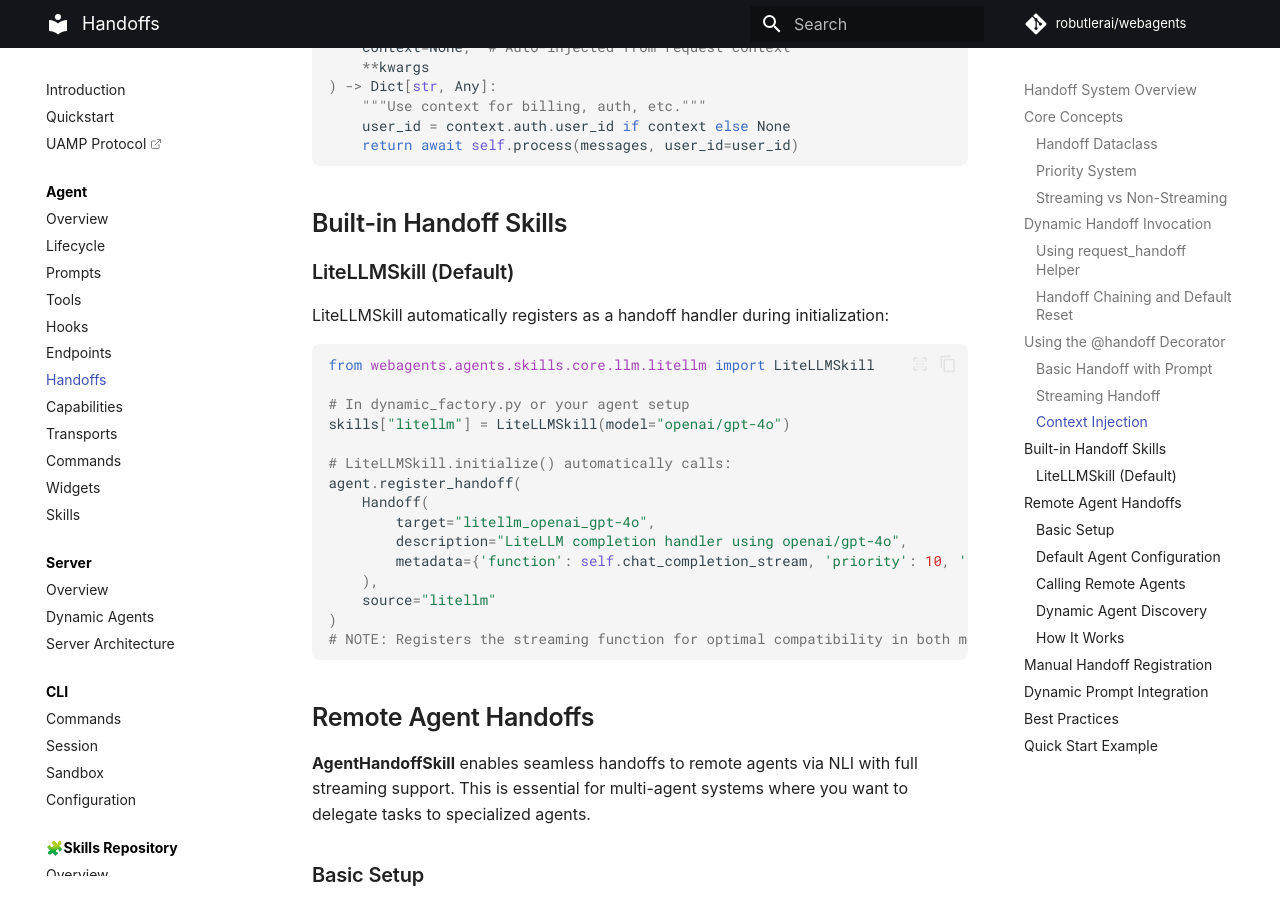
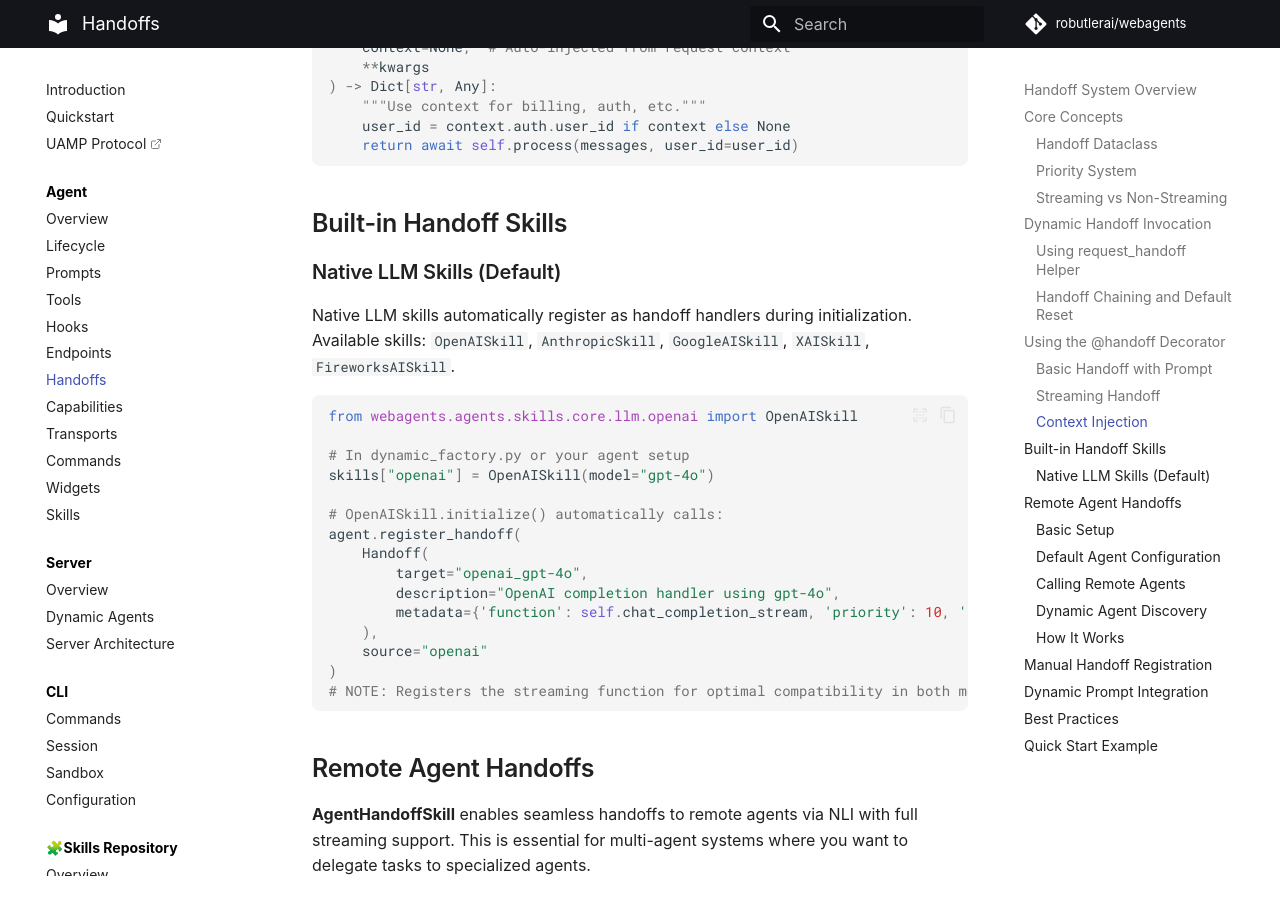
Before and after one commit to robutlerai/webagents, an MkDocs documentation site: the page built from docs/agent/handoffs.md, in a window 1280 px wide and 900 px high, scrolled down 4476 px. Built offline with MkDocs 1.6.1 and Material for MkDocs 9.7.7, drawn with Linux system fonts in a browser that asks for light colours; comment, search, counter and statistics services are not loaded; some of the changed text lies outside the part shown.

Commit message:
Update documentation for LLM skills and payment processing
- Revised handoff documentation to reflect changes in LLM skill names and providers, replacing LiteLLM with OpenAI and other native skills.
- Updated payment processing documentation to clarify cost calculation methods, transitioning from LiteLLM to server-side MODEL_PRICING for LLM costs.
- Enhanced clarity on BYOK (Bring Your Own Key) detection and handling in payment scenarios.

````diff
--- a/docs/agent/handoffs.md
+++ b/docs/agent/handoffs.md
@@ -4,7 +4,7 @@ The handoff system provides a unified interface for both local LLM completions a
 
 Handoffs enable seamless completion handling through a unified interface that supports:
 
-- **Local LLM completions** (via LiteLLM, OpenAI, etc.)
+- **Local LLM completions** (via OpenAI, Anthropic, Google, xAI, Fireworks)
 - **Remote agent handoffs** - Delegate to specialized agents with full streaming support
 - **Automatic streaming/non-streaming adaptation**
 - **Priority-based handler selection**
@@ -124,10 +124,10 @@ This ensures that dynamic handoffs are **temporary switches** for specific reque
 ```python
 # Turn 1: User: "Use specialist"
 # → LLM calls use_specialist() → specialist handoff executes → response streams
-# → After turn ends, active_handoff resets to default (e.g., litellm)
+# → After turn ends, active_handoff resets to default (e.g., openai)
 
 # Turn 2: User: "What about this?"
-# → Uses default handoff (litellm) again
+# → Uses default handoff (openai) again
 ```
 
 **Handoff chaining** is also supported - a handoff can request another handoff during its execution, allowing multi-stage processing within a single turn.
@@ -199,24 +199,24 @@ async def completion_with_context(
 
 ## Built-in Handoff Skills
 
-### LiteLLMSkill (Default)
+### Native LLM Skills (Default)
 
-LiteLLMSkill automatically registers as a handoff handler during initialization:
+Native LLM skills automatically register as handoff handlers during initialization. Available skills: `OpenAISkill`, `AnthropicSkill`, `GoogleAISkill`, `XAISkill`, `FireworksAISkill`.
 
 ```python
-from webagents.agents.skills.core.llm.litellm import LiteLLMSkill
+from webagents.agents.skills.core.llm.openai import OpenAISkill
 
 # In dynamic_factory.py or your agent setup
-skills["litellm"] = LiteLLMSkill(model="openai/gpt-4o")
+skills["openai"] = OpenAISkill(model="gpt-4o")
 
-# LiteLLMSkill.initialize() automatically calls:
+# OpenAISkill.initialize() automatically calls:
 agent.register_handoff(
     Handoff(
-        target="litellm_openai_gpt-4o",
-        description="LiteLLM completion handler using openai/gpt-4o",
+        target="openai_gpt-4o",
+        description="OpenAI completion handler using gpt-4o",
         metadata={'function': self.chat_completion_stream, 'priority': 10, 'is_generator': True}
     ),
-    source="litellm"
+    source="openai"
 )
 # NOTE: Registers the streaming function for optimal compatibility in both modes
 ```
@@ -390,7 +390,7 @@ The `prompt` parameter serves dual purposes:
 
 ```python
 from webagents.agents import BaseAgent
-from webagents.agents.skills.core.llm.litellm import LiteLLMSkill
+from webagents.agents.skills.core.llm.openai import OpenAISkill
 from webagents.agents.skills.robutler.nli import NLISkill
 from webagents.agents.skills.robutler.handoff import AgentHandoffSkill
 
@@ -399,12 +399,12 @@ agent = BaseAgent(
     name="coordinator",
     instructions="Coordinate tasks and hand off to specialists when needed",
     skills={
-        "litellm": LiteLLMSkill(model="openai/gpt-4o"),
+        "openai": OpenAISkill(model="gpt-4o"),
         "nli": NLISkill(),
         "agent_handoff": AgentHandoffSkill()
     }
 )
 
-# LiteLLMSkill automatically registers as the default handoff handler
+# OpenAISkill automatically registers as the default handoff handler
 # AgentHandoffSkill enables remote agent handoffs via NLI
 ```
--- a/docs/skills/robutler/payments-x402.md
+++ b/docs/skills/robutler/payments-x402.md
@@ -238,7 +238,7 @@ This ensures the platform always recovers its costs before the agent receives it
 
 When the user provides their own LLM API key:
 
-1. The **LiteLLM skill** detects BYOK (user-supplied provider key exists).
+1. The **native LLM skill** detects BYOK (user-supplied provider key exists).
 2. LLM inference is routed through the user's key — no `platform_llm` charge.
 3. Settlement routes to `agent_fee` only (plus `platform_fee` on the agent markup).
 4. If no BYOK key exists, `platform_llm` is settled for the inference cost.
@@ -834,7 +834,7 @@ using UAMP payment events instead of HTTP 402 responses. The flow is:
 
 When a lock's balance is insufficient mid-turn (e.g., an expensive tool call or long LLM generation), the transport triggers a **top-up flow**:
 
-1. Agent (or LiteLLM skill) detects the token balance is too low for the next charge.
+1. Agent (or native LLM skill) detects the token balance is too low for the next charge.
 2. UAMP transport sends `payment.required` with `extra.action: "topup"` and the additional `amount` needed.
 3. Client calls `POST /api/payments/tokens/{id}/topup` to add funds to the existing token.
 4. Client sends `payment.submit` with the updated token (same `jti`, higher balance).
````
Also changed, not shown: docs/agent/transports.md (+2 -2 lines), docs/skills/platform/payments.md (+2 -2 lines).
